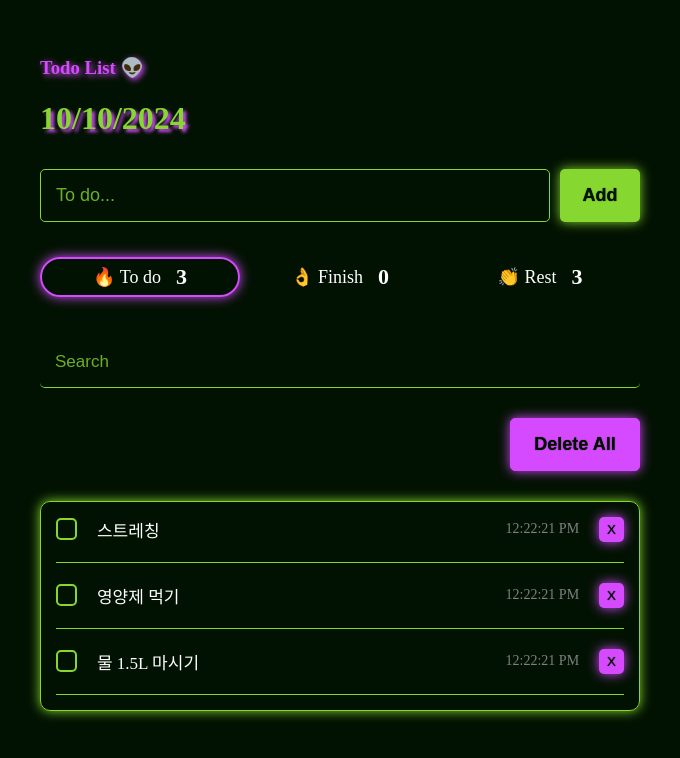
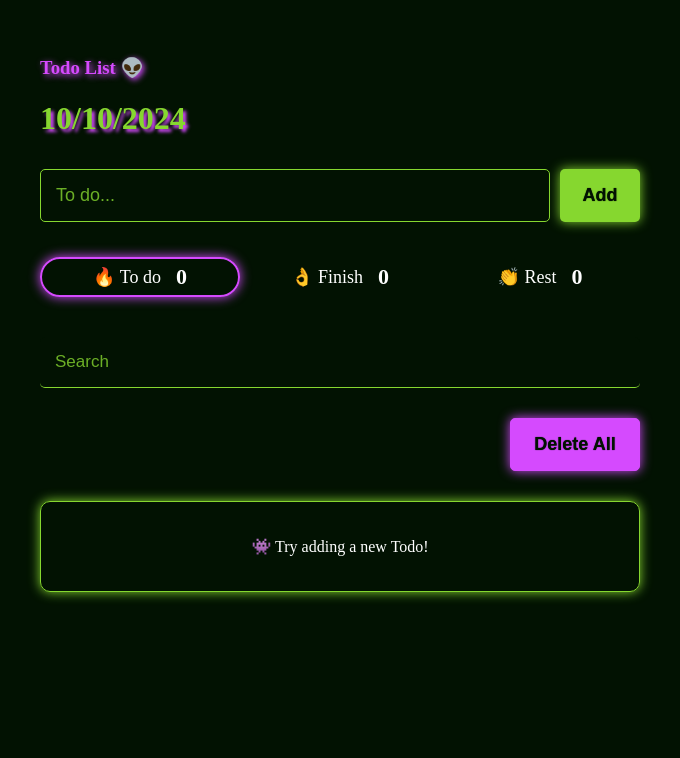
Before and after one commit to ZIZONE0HA/TodoList, a React (Vite) app: page / in a window 1280 px wide. Shown: the top 758 px of the page, without its empty margins (300-980 px from the left). Built offline with nearby package versions, Linux system fonts and the light colour scheme.

Commit message:
data Storage

```diff
--- a/src/App.jsx
+++ b/src/App.jsx
@@ -1,42 +1,37 @@
-import { useRef, useState, useReducer, act, useCallback, createContext, useMemo } from 'react'
+import { useRef, useState, useReducer, act, useCallback, createContext, useMemo, useEffect } from 'react'
 import './App.css'
 import Editer from './Component/Editer'
 import Header from './Component/Header'
 import List from './Component/List'
 
 
-const mockData = [
-  {
-    id:0,
-    isDone: false,
-    content:"스트레칭",
-    date : new Date().getTime(),
-  },{
-    id:1,
-    isDone: false,
-    content:"영양제 먹기",
-    date : new Date().getTime(),
-  },{
-    id:2,
-    isDone: false,
-    content:"물 1.5L 마시기",
-    date : new Date().getTime(),
-  }
-];
+
+
 
 function reducer (state,action) {
+  let nextStage;
+
   switch(action.type){
+    case "INIT":
+      return action.data;
     case "CREATE" :
-      return [action.data, ...state];
+      nextStage = [action.data, ...state];
+      break;
     case "UPDATE" :
-        return state.map((item)=>item.id === action.targetId? {...item, isDone:!item.isDone}: item);
+      nextStage= state.map((item)=>item.id === action.targetId? {...item, isDone:!item.isDone}: item);
+      break;
     case "DELETE" :
-      return state.filter((item)=>item.id !== action.targetId);
+      nextStage = state.filter((item)=>item.id !== action.targetId);
+      break;
     case "DELETE_ALL" :
-      return [];
-      default :
+      nextStage = [];
+      break;
+    default :
       return state;
-      }
+  }
+
+  localStorage.setItem("todos",JSON.stringify(nextStage));
+  return nextStage;
 }
 
 export const TodoStateContext = createContext();
@@ -44,9 +39,36 @@ export const TodoDipatchContext = createContext();
 
 
 function App() {
-  const [todos, dispatch] = useReducer(reducer,mockData);
+  const [todos, dispatch] = useReducer(reducer,[]);
+  const idRef = useRef(0);
 
-  const idRef = useRef(3);
+  useEffect(()=>{
+    const storedData = localStorage.getItem("todos");
+    if(!storedData){
+      return;
+    }
+
+    const parsedData = JSON.parse(storedData);
+
+    if(!Array.isArray(parsedData)){
+      return;
+    }
+
+    let maxId = 0;
+    parsedData.forEach((item)=>{
+      if(Number(item.id) > maxId){
+        maxId = Number(item.id)
+      }
+    });
+
+    idRef.current = maxId +1;
+
+    console.log(maxId);
+    dispatch({
+      type:"INIT",
+      data:parsedData
+    });
+  },[])
 
   const onCreate = (content) =>{
     dispatch({
```
